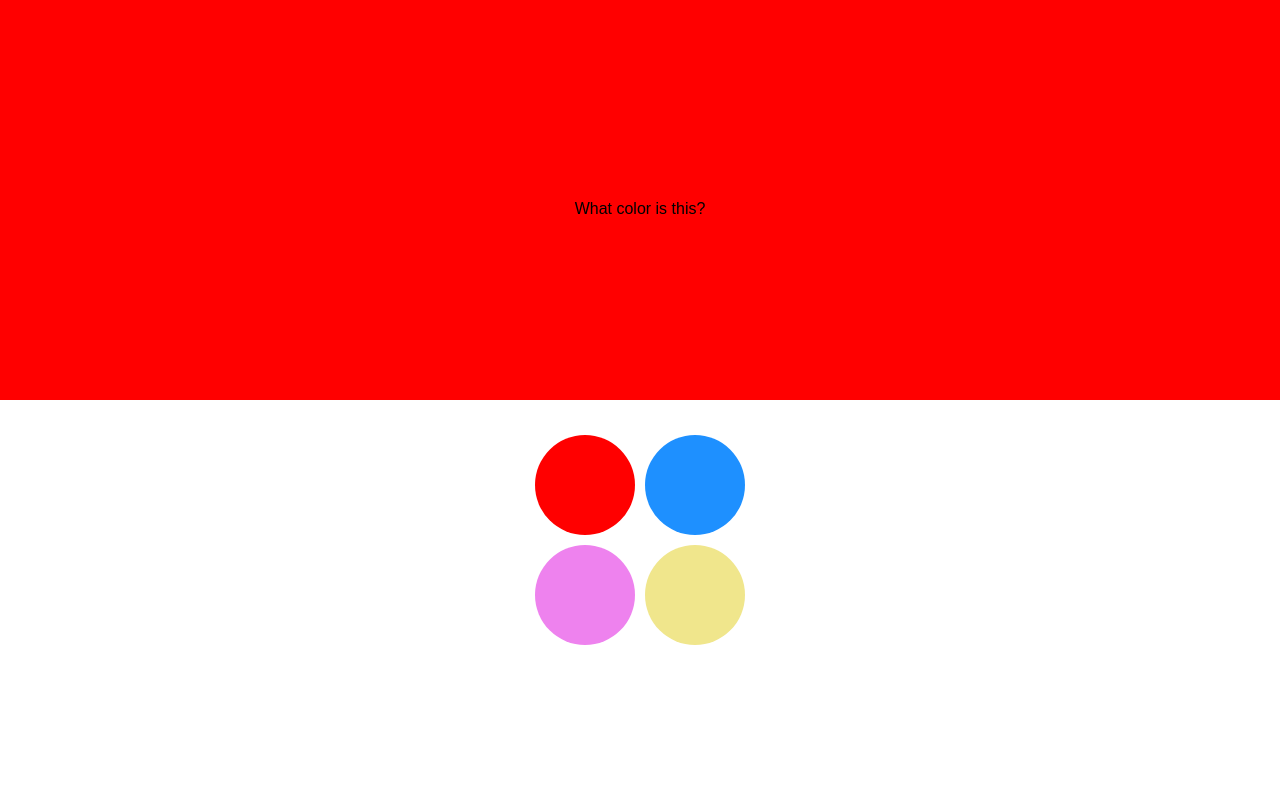
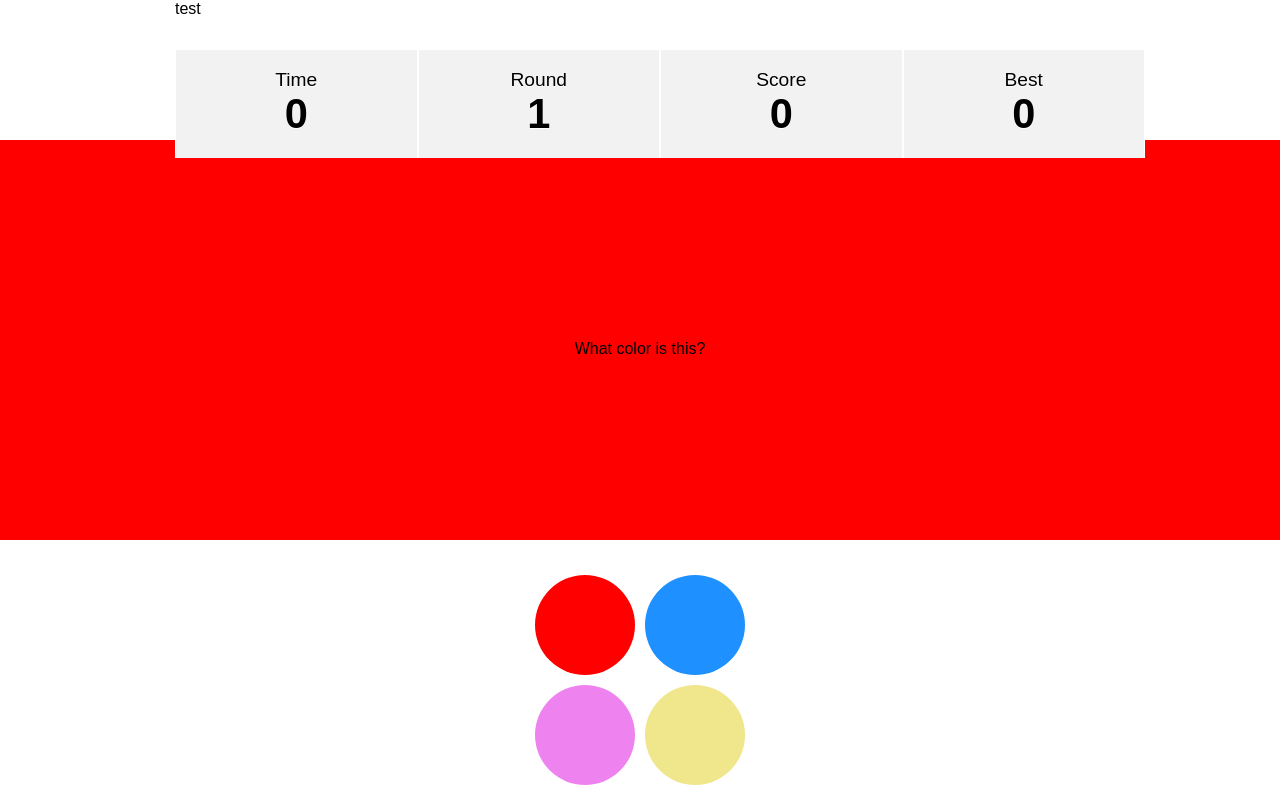
Before and after one commit to Japaka90/color_app_redux, a React (Create React App) app: page / in a window 1280 px wide. Built offline with nearby package versions, Linux system fonts and the light colour scheme.

Commit message:
added score table and message header

```diff
--- a/src/App.css
+++ b/src/App.css
@@ -11,7 +11,7 @@
   top: 50%;
 }
 
-ul {
+.colorArray {
   margin: auto;
   display: flex;
   flex-flow: row wrap;
@@ -22,6 +22,48 @@ ul {
   padding: 0;
 }
 
-li {
+.colorArray li {
   list-style-type: none;
 }
+
+.table,
+.header {
+  max-width: 970px;
+  margin: auto;
+}
+
+.table {
+  height: 90px;
+  display: flex;
+  flex-flow: row wrap;
+}
+
+.table li {
+  box-sizing: border-box;
+  background: #f2f2f2;
+  border-left: solid #fff 1px;
+  border-right: solid #fff 1px;
+  width: 25%;
+  display: block;
+  float: left;
+  text-align: center;
+  text-shadow: 0 1px 0 #fff;
+  padding: 20px 0;
+}
+
+.table li span {
+  display: block;
+  height: 20px;
+  line-height: 20px;
+  font-size: 1.2rem;
+}
+
+.table li strong {
+  height: 30px;
+  font-size: 2.6rem;
+}
+
+.header {
+  padding-left: 40px;
+  height: 50px;
+}
--- a/src/App.js
+++ b/src/App.js
@@ -2,9 +2,9 @@ import React, { Component } from 'react';
 import { connect } from 'react-redux';
 import './App.css';
 import ColorBlock from './components/colorBlock';
+import Header from './containers/header';
 import MainGamePart from './containers/mainGamePart';
-import { mainColor } from './actions';
-import { nextRound } from './actions';
+import InfoTableWrapper from './containers/infoTableWrapper';
 
 class App extends Component {
   render() {
@@ -17,6 +17,8 @@ class App extends Component {
     const colorArray = ['#ff0000', '#1E90FF', '#EE82EE', '#F0E68C'];
     return (
       <div className="App">
+        <Header />
+        <InfoTableWrapper />
         <MainGamePart />
       </div>
     );
--- a/src/actions.js
+++ b/src/actions.js
@@ -21,3 +21,13 @@ export const scoreChosen = value => ({
   type: 'CHANGE_SCORE',
   value
 });
+
+export const showMessage = value => ({
+  type: 'SHOW_MESSAGE',
+  value
+});
+
+export const hideMessage = value => ({
+  type: 'HIDE_MESSAGE',
+  value
+});
--- a/src/components/colorBlockWrapper.js
+++ b/src/components/colorBlockWrapper.js
@@ -6,7 +6,7 @@ const ColorBlockWrapper = ({ colorArray, blockOnClick }) => {
   const blockWrapperWidth = colorArray.length / 2 * 110 + 'px';
 
   return (
-    <ul style={{ width: blockWrapperWidth }}>
+    <ul className="colorArray" style={{ width: blockWrapperWidth }}>
       {colorArray.map(color => {
         return (
           <ColorBlock key={color} color={color} blockOnClick={blockOnClick} />
--- /dev/null
+++ b/src/components/infoTable.js
@@ -0,0 +1,19 @@
+import React from 'react';
+import PropTypes from 'prop-types';
+import InfoTableCell from './infoTableCell';
+
+const InfoTable = state => {
+  console.log(state, 987);
+  return (
+    <ul className="table" style={{}}>
+      <InfoTableCell text="Time" value="0" />
+      <InfoTableCell text="Round" value={state.state.round} />
+      <InfoTableCell text="Score" value="0" />
+      <InfoTableCell text="Best" value="0" />
+    </ul>
+  );
+};
+
+export default InfoTable;
+
+InfoTable.propTypes = {};
--- /dev/null
+++ b/src/components/message.js
@@ -0,0 +1,12 @@
+import React from 'react';
+import PropTypes from 'prop-types';
+
+const Message = ({ text }) => {
+  return <span>{text}</span>;
+};
+
+Message.propTypes = {};
+
+Message.defaultProps = {};
+
+export default Message;
--- /dev/null
+++ b/src/containers/header.js
@@ -0,0 +1,17 @@
+import React from 'react';
+import { connect } from 'react-redux';
+import Message from '../components/message';
+
+const Header = ({ state }) => {
+  return (
+    <div className="header">
+      <Message text="test" />
+    </div>
+  );
+};
+
+const mapStateToProps = state => ({
+  state: state.countState
+});
+
+export default connect(mapStateToProps)(Header);
--- /dev/null
+++ b/src/containers/infoTableWrapper.js
@@ -0,0 +1,10 @@
+import { connect } from 'react-redux';
+import InfoTable from '../components/infoTable';
+
+const mapStateToProps = state => ({
+  state: state.countState
+});
+
+const InfoTableWrapper = connect(mapStateToProps)(InfoTable);
+
+export default InfoTableWrapper;
```
Also changed, not shown: src/components/infoTableWrapper.js (deleted, +0 -11 lines), src/components/Header.js (deleted).
